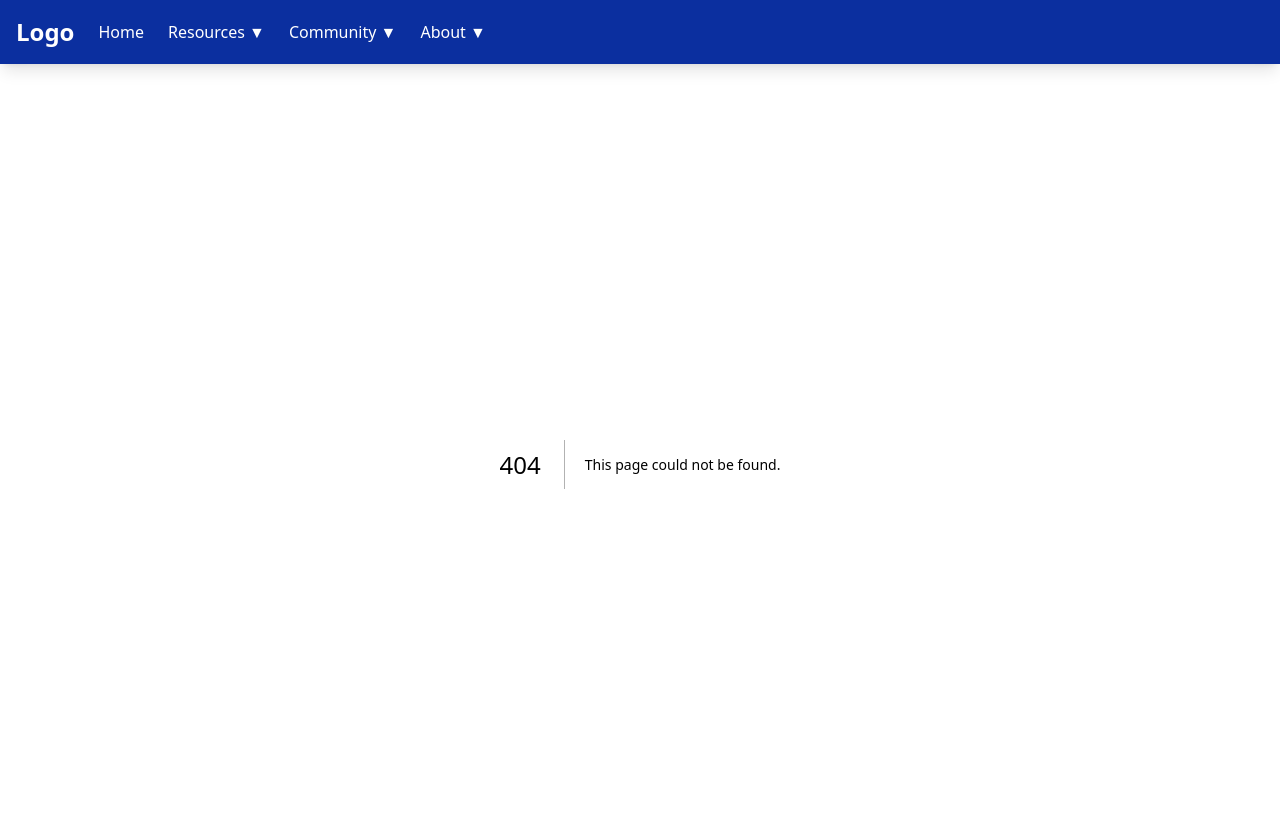
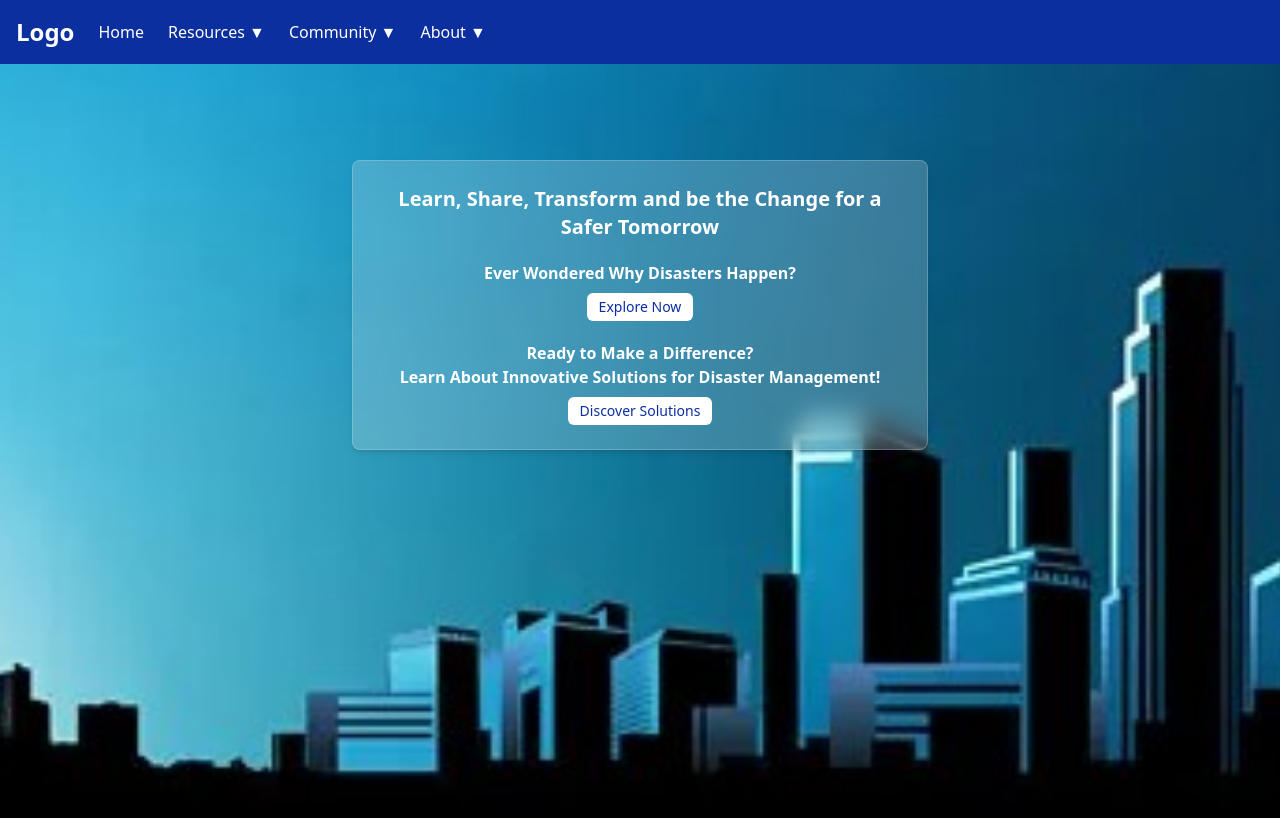
Before and after one commit to alfiyafatima09/disaster-ready-website, a Next.js app: page /educate in a window 1280 px wide. Before the commit this address had no page. Shown: the top 818 px of the page. Built offline with nearby package versions, Linux system fonts and the light colour scheme.

Commit message:
educate-page

```diff
--- /dev/null
+++ b/app/educate/page.tsx
@@ -0,0 +1,51 @@
+"use client";
+
+import Link from 'next/link';
+import Image from 'next/image';
+
+const EducateYourselfPage = () => {
+  return (
+    <div className="relative min-h-screen bg-[#0B2F9F]flex items-center justify-center p-4">
+      {/* Background Image */}
+      <Image
+        src="/preparedness.jpg"
+        alt="Background"
+        layout="fill"
+        objectFit="cover"
+        className="absolute inset-0 z-0 "
+      />
+
+      {/* Main Content (Glassmorphic Effect) */}
+      <div className="relative z-10 backdrop-blur-md bg-white bg-opacity-20 border border-white border-opacity-20 rounded-lg shadow-md p-4 md:p-6 max-w-xs md:max-w-xl mx-auto flex flex-col items-center space-y-4 mt-20">
+
+        {/* Centered Text Content */}
+        <div className="text-white text-center space-y-5">
+          <h1 className="text-lg md:text-xl font-bold leading-tight">
+            Learn, Share, Transform and be the Change for a Safer Tomorrow
+          </h1>
+
+          <div className="space-y-2">
+            <h2 className="text-sm md:text-base font-semibold leading-tight">
+              Ever Wondered Why Disasters Happen?<br />
+            </h2>
+            <Link href="/causes" className="inline-block bg-white text-[#0B2F9F] py-1 px-3 text-xs md:text-sm rounded-md hover:bg-gray-200">
+              Explore Now
+            </Link>
+          </div>
+
+          <div className="space-y-2">
+            <h2 className="text-sm md:text-base font-semibold leading-tight">
+              Ready to Make a Difference?<br />
+              Learn About Innovative Solutions for Disaster Management!
+            </h2>
+            <Link href="/solutions" className="inline-block bg-white text-[#0B2F9F] py-1 px-3 text-xs md:text-sm rounded-md hover:bg-gray-200">
+              Discover Solutions
+            </Link>
+          </div>
+        </div>
+      </div>
+    </div>
+  );
+};
+
+export default EducateYourselfPage;
--- a/components/Navbar.tsx
+++ b/components/Navbar.tsx
@@ -62,7 +62,7 @@ const Navbar: React.FC = () => {
                   <Link href="/" className="block px-4 py-2 hover:bg-gray-100 transition-colors duration-300" onClick={() => setIsMenuOpen(false)}>
                     Government Schemes
                   </Link>
-                  <Link href="/" className="block px-4 py-2 hover:bg-gray-100 transition-colors duration-300" onClick={() => setIsMenuOpen(false)}>
+                  <Link href="/educate" className="block px-4 py-2 hover:bg-gray-100 transition-colors duration-300" onClick={() => setIsMenuOpen(false)}>
                     Educate Yourself
                   </Link>
                 </div>
@@ -132,7 +132,7 @@ const Navbar: React.FC = () => {
               <Link href="/" className="block py-2 hover:text-gray-300 transition-colors duration-300" onClick={toggleMenu}>
                 Government Schemes
               </Link>
-              <Link href="/" className="block py-2 hover:text-gray-300 transition-colors duration-300" onClick={toggleMenu}>
+              <Link href="/educate" className="block py-2 hover:text-gray-300 transition-colors duration-300" onClick={toggleMenu}>
                 Educate Yourself
               </Link>
             </div>
```
Also changed, not shown: public/image.png (added).
